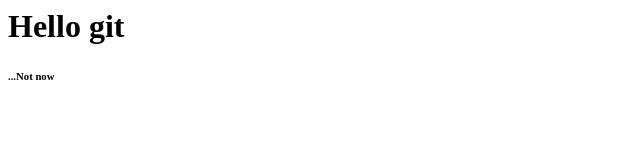
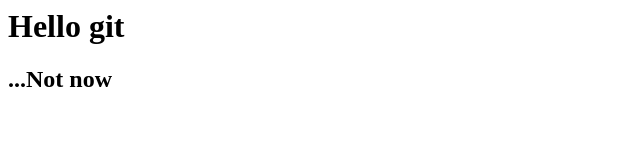
Before and after one commit to ProCodeZero/OldProgects, a plain HTML site: page index.html in a window 1280 px wide. Shown: the whole page, without its empty margins (0-640 px from the left). Drawn offline with Linux system fonts and the light colour scheme.

Commit message:
h6 -> h2

```diff
--- a/index.html
+++ b/index.html
@@ -1,2 +1,2 @@
 <h1>Hello git</h1>
-<h6>...Not now</h6>
+<h2>...Not now</h2>
```
